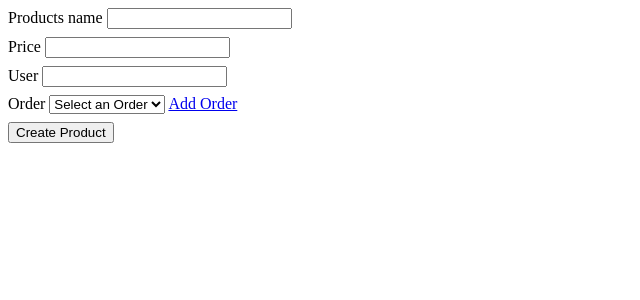
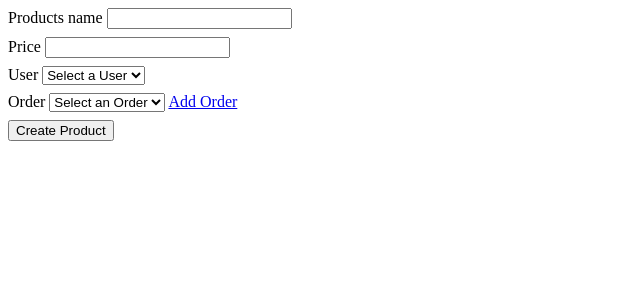
Before and after one commit to Aastha280301/jwt_authentication, a Rails app: page /products/new in a window 1280 px wide. Shown: the top 300 px of the page, without its empty margins (0-640 px from the left). Run offline with Rails 7, Linux system fonts and the light colour scheme; data that the repository does not hold is empty; parts of the project's set-up code (start-up, migrations or seed data) failed here and were passed over.

Commit message:
"Correct format"

```diff
--- a/app/controllers/application_controller.rb
+++ b/app/controllers/application_controller.rb
@@ -11,4 +11,5 @@ class ApplicationController < ActionController::Base
     decoded = jwt_decode(header)
     @current_user = User.find(decoded[:user_id])
   end
+
 end
--- a/app/controllers/authentication_controller.rb
+++ b/app/controllers/authentication_controller.rb
@@ -2,14 +2,13 @@ class AuthenticationController < ApplicationController
   before_action :authenticate_request , except: [:login, :index]
 
   def index
-
   end
 
   def login
     @user = User.find_by_email(params[:email])
     if @user&.authenticate(params[:password])
       @token = jwt_encode(user_id: @user.id)
-     redirect_to products_path(token: @token)
+      redirect_to products_path(token: @token)
     else
       render json: { error: 'unauthorized' }, status: :unauthorized
     end
--- a/app/controllers/concerns/json_web_token.rb
+++ b/app/controllers/concerns/json_web_token.rb
@@ -1,6 +1,9 @@
 require "jwt"
+
 module JsonWebToken
+
   extend ActiveSupport::Concern
+
   SECRET_KEY = Rails.application.secret_key_base
 
   def jwt_encode(payload, exp = 7.days.from_now)
--- a/app/controllers/orders_controller.rb
+++ b/app/controllers/orders_controller.rb
@@ -1,5 +1,6 @@
 class OrdersController < ApplicationController
   before_action :authenticate_request ,except: [:create, :new]
+
   def new
     @order = Order.new
   end
--- a/app/controllers/users_controller.rb
+++ b/app/controllers/users_controller.rb
@@ -20,7 +20,6 @@ class UsersController < ApplicationController
     @user = User.new(user_params)
     if @user.save
       render 'create'
-      # render json: @user, status: :created
     else
       render json: { errors: @user.errors.full_messages },
       status: :unprocessable_entity
--- a/app/controllers/welcomes_controller.rb
+++ b/app/controllers/welcomes_controller.rb
@@ -2,7 +2,6 @@
 class WelcomesController < ApplicationController
 
   def index
-
   end
 
 end
--- a/app/mailers/user_mailer.rb
+++ b/app/mailers/user_mailer.rb
@@ -5,4 +5,5 @@ class UserMailer < ApplicationMailer
     @user = params[:user]
     mail(to: @user.email, subject: 'Welcome to My Awesome Site')
   end
+
 end
--- a/app/views/orders/new.html.erb
+++ b/app/views/orders/new.html.erb
@@ -9,4 +9,4 @@
     <%= f.submit %>
   </div>
 
-  <% end %>
+<% end %>
--- a/app/views/products/index.html.erb
+++ b/app/views/products/index.html.erb
@@ -1,8 +1,10 @@
 <%= hidden_field_tag :token, value: @token %>
+
 <h1>Product List</h1>
 <ul>
   <% @products.each do |product| %>
     <li><%= product.products_name %></li>
   <% end %>
 </ul>
+
 <%= link_to 'Create Product', new_product_path, class: "btn btn-primary"%>
--- a/app/views/products/new.html.erb
+++ b/app/views/products/new.html.erb
@@ -14,14 +14,14 @@
 
   <div class="field" style="margin-bottom: 8px;">
     <%= f.label :user_id %>
-    <%= f.text_field :user_id %>
+    <%= f.collection_select(:user_id, User.all, :id, :username, include_blank: 'Select a User') %>
   </div>
 
   <div class="field" style="margin-bottom: 8px;">
     <%= f.label :order_id %>
     <%= f.collection_select(:order_id, Order.all, :id, :order_detail, include_blank: 'Select an Order') %>
     <%= link_to 'Add Order', new_order_path, class: 'btn btn-primary', remote: true %>
- </div>
+  </div>
 
   <div class="actions">
     <%= f.submit %>
--- a/app/views/users/index.html.erb
+++ b/app/views/users/index.html.erb
@@ -1,4 +1,5 @@
 <h1>User List</h1>
+
 <ul>
   <% @users.each do |user| %>
     <li><%= user.username %></li>
--- a/config/routes.rb
+++ b/config/routes.rb
@@ -7,11 +7,13 @@ Rails.application.routes.draw do
   post '/users', to: 'users#create'
 
   resources :authentication, only: [:index]
+
   post '/auth/login', to: 'authentication#login'
   post 'users/update_password', to: 'users#update_password', as: 'update_password'
   post 'users/import_users', to: 'users#import_users', as: 'import_users'
   post 'orders/search', to: 'orders#search', as: 'search'
-    resources :products, only: [:new, :index, :create]
+
+  resources :products, only: [:new, :index, :create]
   resources :orders, only: [:new, :create]
 
   if Rails.env.development?
```
Also changed, not shown: app/workers/user_worker.rb (+6 -5 lines), app/views/authentication/index.html.erb (line endings or trailing spaces), app/views/welcomes/index.html.erb (line endings or trailing spaces).
